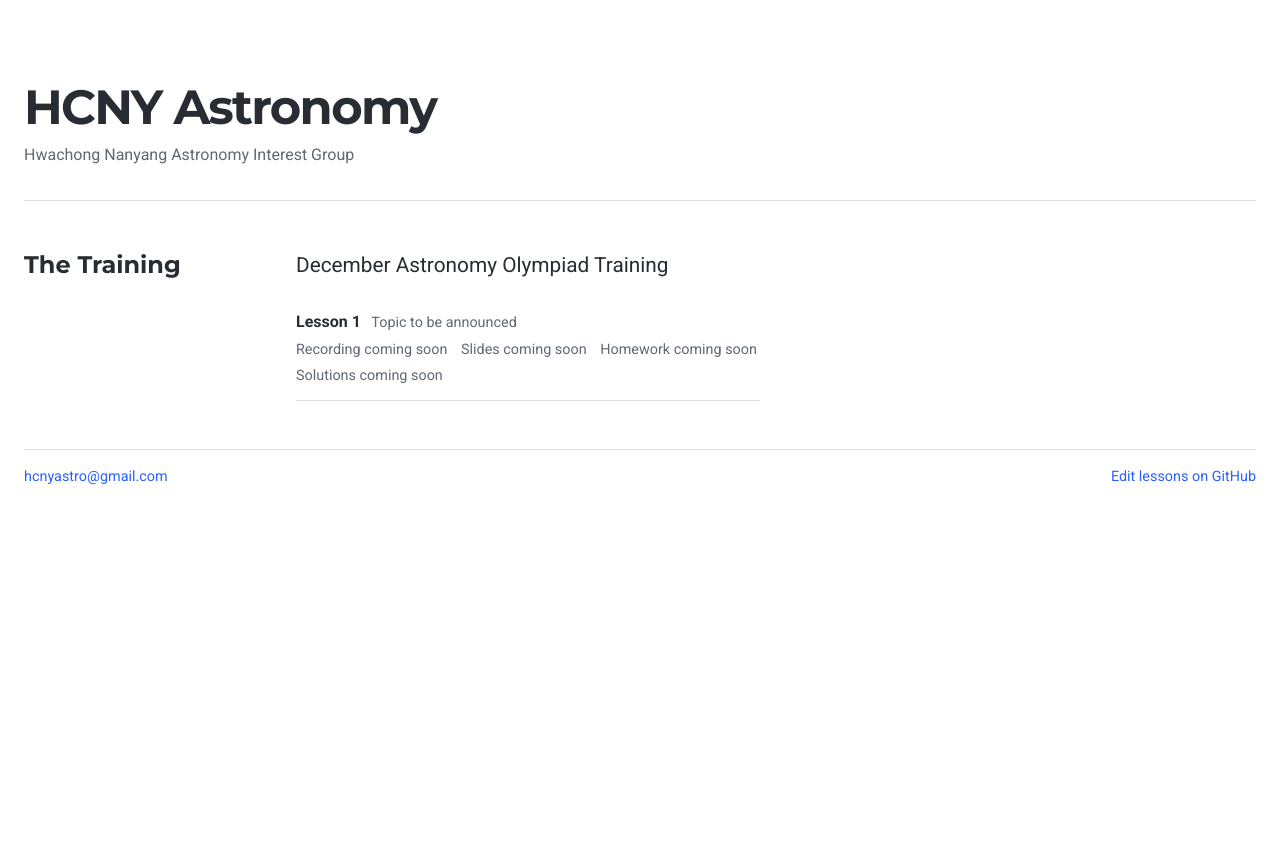
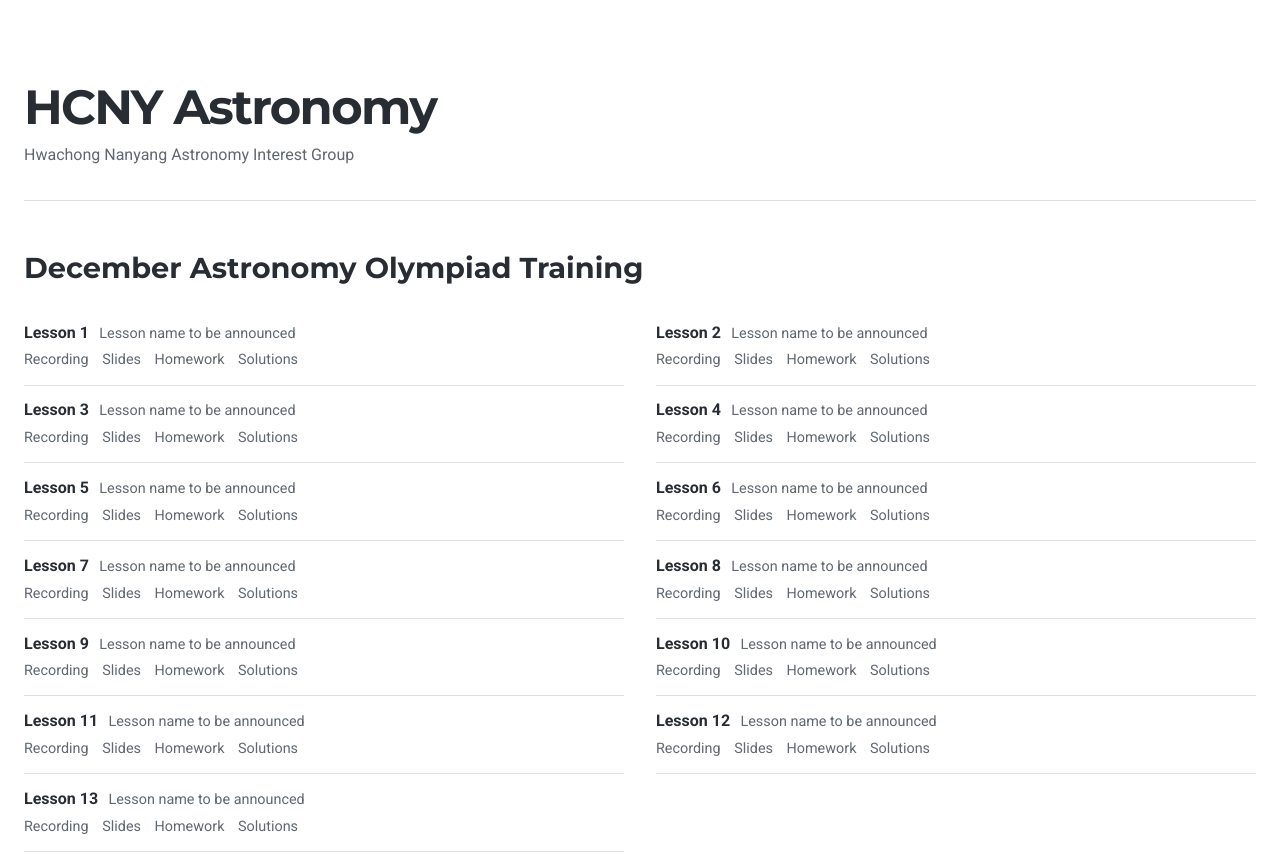
Before and after one commit to HCNYAstronomy/website, a plain HTML site: page index.html in a window 1280 px wide. Shown: the top 855 px of the page. Before the commit the page ends 800 px from the top, so only its background shows below. Drawn offline with Linux system fonts and the light colour scheme.

Commit message:
Add files via upload

```diff
--- a/index.html
+++ b/index.html
@@ -5,8 +5,8 @@
   <meta name="viewport" content="width=device-width, initial-scale=1">
   <title>HCNY Astronomy | December Astronomy Olympiad Training</title>
   <link rel="stylesheet" href="https://fonts.googleapis.com/css2?family=Montserrat:wght@700&amp;family=Roboto:wght@400;700&amp;display=swap">
-  <link rel="stylesheet" href="styles.css?v=2">
-  <script src="lessons.js?v=2" defer></script>
+  <link rel="stylesheet" href="styles.css?v=4">
+  <script src="lessons.js?v=4" defer></script>
 </head>
 <body class="wrap">
   <header class="masthead">
@@ -15,14 +15,11 @@
   </header>
   <main>
     <section class="training" aria-labelledby="training-title">
-      <h2 id="training-title">The Training</h2>
-      <div>
-        <p class="course">December Astronomy Olympiad Training</p>
-        <p id="lesson-status" role="status">Loading lessons…</p>
-        <ul id="lessons" class="lesson-list" aria-label="Lessons"></ul>
-        <noscript><p>Enable JavaScript to load lesson materials.</p></noscript>
-      </div>
+      <h2 id="training-title">December Astronomy Olympiad Training</h2>
+      <p id="lesson-status" role="status">Loading lessons…</p>
+      <ul id="lessons" class="lesson-list" aria-label="Lessons"></ul>
     </section>
+    <noscript><p>Enable JavaScript to load lesson materials.</p></noscript>
   </main>
   <footer>
     <a href="mailto:hcnyastro@gmail.com">hcnyastro@gmail.com</a>
--- a/lessons.js
+++ b/lessons.js
@@ -6,6 +6,17 @@ const resources = [
   ['homework', 'Homework'],
   ['solutions', 'Solutions'],
 ];
+
+function resourceUrl(value) {
+  if (typeof value !== 'string') return '';
+  const url = value.trim();
+  if (/^https:\/\//i.test(url)) return url;
+
+  const path = url.replace(/^\.\//, '');
+  const filename = path.startsWith('pdfs/') ? path.slice(5) : '';
+  if (!filename || /[/\\]/.test(filename) || !/\.pdf$/i.test(filename)) return '';
+  return './pdfs/' + encodeURIComponent(filename);
+}
 
 function renderLesson(lesson) {
   const item = document.createElement('li');
@@ -22,17 +33,20 @@ function renderLesson(lesson) {
   const links = document.createElement('p');
   links.className = 'resources';
   for (const [key, label] of resources) {
-    const url = lesson[key];
-    if (typeof url === 'string' && /^https:\/\//i.test(url.trim())) {
+    const url = resourceUrl(lesson[key]);
+    if (url) {
       const link = document.createElement('a');
-      link.href = url.trim();
+      link.href = url;
+      link.target = '_blank';
+      link.rel = 'noopener noreferrer';
       link.textContent = label;
-      link.setAttribute('aria-label', label + ' for ' + lesson.lesson);
+      link.setAttribute('aria-label', label + ' for ' + lesson.lesson + ' (opens in a new tab)');
       links.append(link);
     } else {
       const placeholder = document.createElement('span');
       placeholder.className = 'pending';
-      placeholder.textContent = label + ' coming soon';
+      placeholder.textContent = label;
+      placeholder.title = label + ' coming soon';
       links.append(placeholder);
     }
   }
--- a/lessons.json
+++ b/lessons.json
@@ -1,7 +1,103 @@
 [
   {
     "lesson": "Lesson 1",
-    "topic": "Topic to be announced",
+    "topic": "Lesson name to be announced",
+    "recording": "",
+    "slides": "",
+    "homework": "",
+    "solutions": ""
+  },
+  {
+    "lesson": "Lesson 2",
+    "topic": "Lesson name to be announced",
+    "recording": "",
+    "slides": "",
+    "homework": "",
+    "solutions": ""
+  },
+  {
+    "lesson": "Lesson 3",
+    "topic": "Lesson name to be announced",
+    "recording": "",
+    "slides": "",
+    "homework": "",
+    "solutions": ""
+  },
+  {
+    "lesson": "Lesson 4",
+    "topic": "Lesson name to be announced",
+    "recording": "",
+    "slides": "",
+    "homework": "",
+    "solutions": ""
+  },
+  {
+    "lesson": "Lesson 5",
+    "topic": "Lesson name to be announced",
+    "recording": "",
+    "slides": "",
+    "homework": "",
+    "solutions": ""
+  },
+  {
+    "lesson": "Lesson 6",
+    "topic": "Lesson name to be announced",
+    "recording": "",
+    "slides": "",
+    "homework": "",
+    "solutions": ""
+  },
+  {
+    "lesson": "Lesson 7",
+    "topic": "Lesson name to be announced",
+    "recording": "",
+    "slides": "",
+    "homework": "",
+    "solutions": ""
+  },
+  {
+    "lesson": "Lesson 8",
+    "topic": "Lesson name to be announced",
+    "recording": "",
+    "slides": "",
+    "homework": "",
+    "solutions": ""
+  },
+  {
+    "lesson": "Lesson 9",
+    "topic": "Lesson name to be announced",
+    "recording": "",
+    "slides": "",
+    "homework": "",
+    "solutions": ""
+  },
+  {
+    "lesson": "Lesson 10",
+    "topic": "Lesson name to be announced",
+    "recording": "",
+    "slides": "",
+    "homework": "",
+    "solutions": ""
+  },
+  {
+    "lesson": "Lesson 11",
+    "topic": "Lesson name to be announced",
+    "recording": "",
+    "slides": "",
+    "homework": "",
+    "solutions": ""
+  },
+  {
+    "lesson": "Lesson 12",
+    "topic": "Lesson name to be announced",
+    "recording": "",
+    "slides": "",
+    "homework": "",
+    "solutions": ""
+  },
+  {
+    "lesson": "Lesson 13",
+    "topic": "Lesson name to be announced",
     "recording": "",
     "slides": "",
     "homework": "",
--- a/styles.css
+++ b/styles.css
@@ -15,14 +15,8 @@ h1, h2, p { margin: 0; }
 h1, h2 { font-family: Montserrat, "Segoe UI", sans-serif; }
 h1 { font-size: clamp(2rem, 4vw, 3rem); line-height: 1.15; letter-spacing: -.035em; }
 .masthead p { margin-top: .5rem; color: var(--muted); }
-.training {
-  display: grid;
-  grid-template-columns: minmax(9rem, 1fr) minmax(0, 4fr);
-  gap: 1rem 2rem;
-  padding-block: clamp(2rem, 4vw, 3rem);
-}
-h2 { font-size: 1.5rem; line-height: 1.35; }
-.course { font-size: clamp(1.125rem, 2vw, 1.3rem); margin-bottom: 1rem; }
+.training { padding-block: clamp(2rem, 4vw, 3rem); }
+h2 { margin-bottom: 1.25rem; font-size: clamp(1.3rem, 3vw, 1.8rem); line-height: 1.35; }
 .lesson-list { display: grid; grid-template-columns: repeat(2, minmax(0, 1fr)); gap: 0 2rem; margin: 0; padding: 0; list-style: none; }
 .lesson { padding: .8rem 0; border-bottom: 1px solid var(--line); }
 .lesson-heading { display: flex; flex-wrap: wrap; align-items: baseline; gap: .15rem .65rem; }
@@ -31,10 +25,10 @@ h2 { font-size: 1.5rem; line-height: 1.35; }
 a { color: var(--blue); text-decoration: none; text-underline-offset: .2em; }
 a:hover, a:focus-visible { text-decoration: underline; }
 footer { display: flex; flex-wrap: wrap; justify-content: space-between; gap: .5rem 1.5rem; border-top: 1px solid var(--line); padding-block: 1rem 2rem; font-size: .9rem; }
-@media (max-width: 58rem) {
+@media (max-width: 46rem) {
   .lesson-list { grid-template-columns: 1fr; }
 }
 @media (max-width: 42rem) {
   .wrap { width: calc(100% - 2rem); }
-  .training { grid-template-columns: 1fr; gap: .5rem; }
+
 }
```
